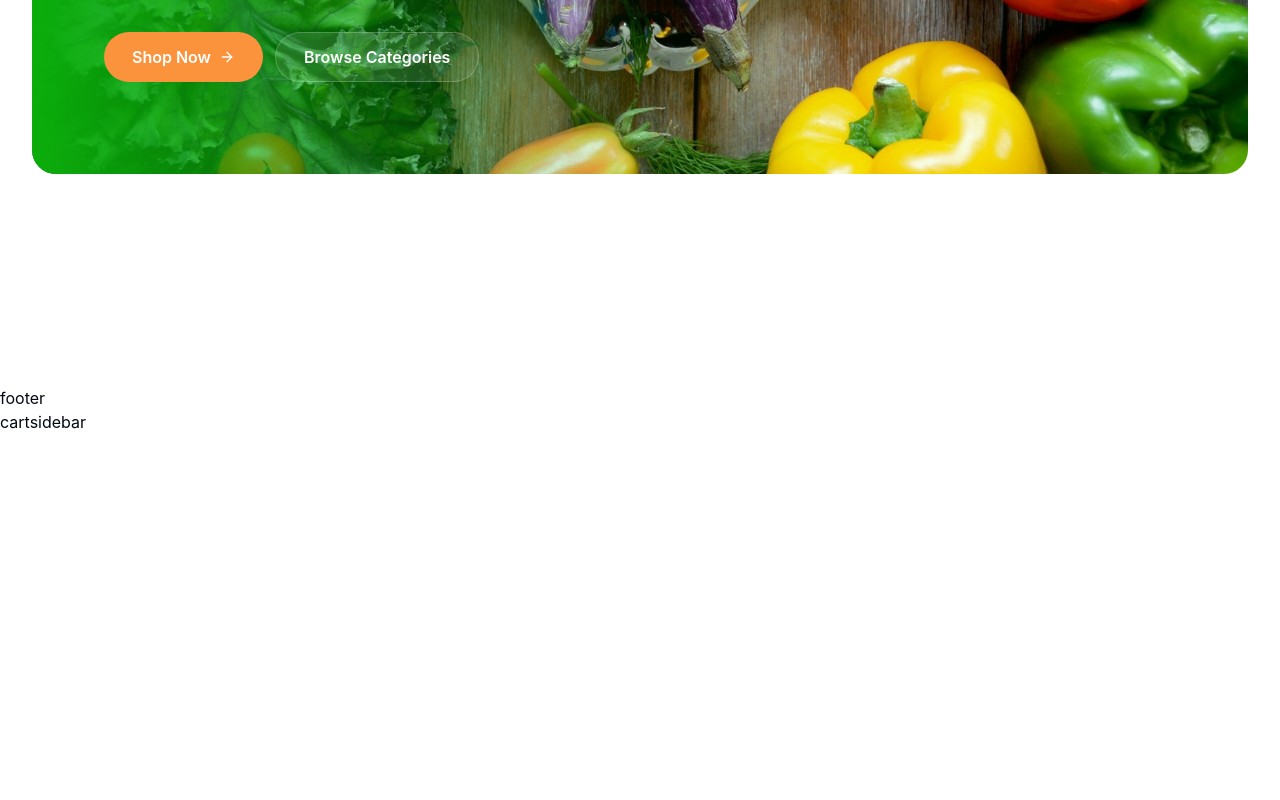
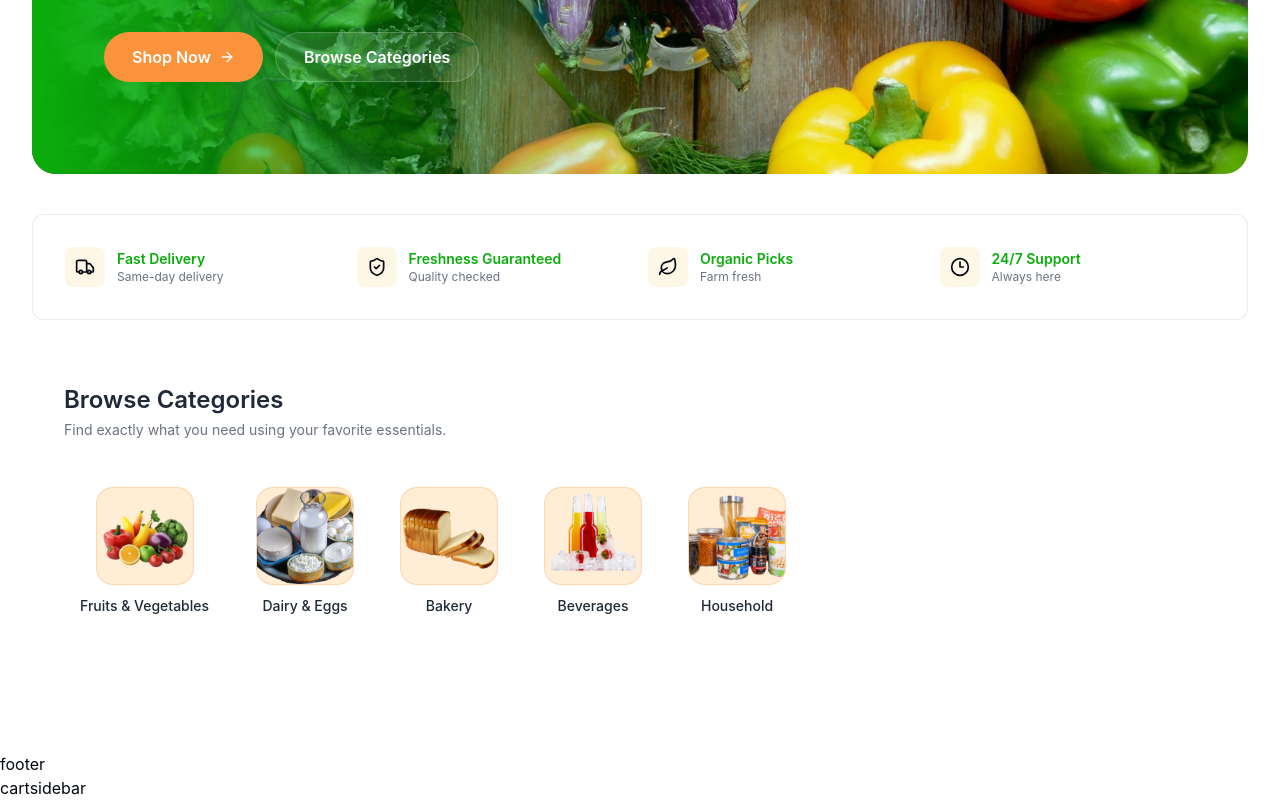
Before and after one commit to Enkhee-iu/Grocery-Delivery, a React (Vite) app in the folder Delivery-Front/: page / in a window 1280 px wide. Shown: the part 515-1315 px from the top of the page. Before the commit the page ends 949 px from the top, so only its background shows below. Built offline with nearby package versions, Linux system fonts and the light colour scheme.

Commit message:
new features

```diff
--- /dev/null
+++ b/Delivery-Front/src/components/Home/Features.tsx
@@ -0,0 +1,32 @@
+  import { Clock3Icon, LeafIcon, ShieldCheckIcon, TruckIcon } from "lucide-react"
+
+const features = [
+  { icon: TruckIcon, title: "Fast Delivery", desc: "Same-day delivery" },
+  { icon: ShieldCheckIcon, title: "Freshness Guaranteed", desc: "Quality checked" },
+  { icon: LeafIcon, title: "Organic Picks", desc: "Farm fresh" },
+  { icon: Clock3Icon, title: "24/7 Support", desc: "Always here" },
+] as const
+
+const Features = () => {
+  return (
+    <section className="rounded-xl border border-app-border/80 bg-white py-5">
+      <div className="mx-auto px-4 sm:px-6 lg:px-8">
+        <div className="grid grid-cols-2 gap-4 md:grid-cols-4">
+          {features.map(({ icon: Icon, title, desc }, i) => (
+            <div key={`${title}-${i}`} className="flex items-center gap-3 py-3">
+              <div className="flex size-10 shrink-0 items-center justify-center rounded-lg bg-app-cream">
+                <Icon className="size-5" />
+              </div>
+              <div>
+                <p className="text-sm font-semibold text-app-green">{title}</p>
+                <p className="text-xs text-app-text-light">{desc}</p>
+              </div>
+            </div>
+          ))}
+        </div>
+      </div>
+    </section>
+  )
+}
+
+export default Features
--- /dev/null
+++ b/Delivery-Front/src/components/Home/HomeCategories.tsx
@@ -0,0 +1,70 @@
+
+
+import fruitsVegetables from "../../assets/fruits_vegetables.png"
+import dairyEggs from "../../assets/dairy_eggs.png"
+import bakery from "../../assets/bakery.png"
+import drinks from "../../assets/drinks.png"
+import pantryStaples from "../../assets/pantry_staples.png"
+
+const categories = [
+  {
+    slug: "fruits-vegetables",
+    name: "Fruits & Vegetables",
+    image: fruitsVegetables,
+  },
+  {
+    slug: "dairy-eggs",
+    name: "Dairy & Eggs",
+    image: dairyEggs,
+  },
+  {
+    slug: "bakery",
+    name: "Bakery",
+    image: bakery,
+  },
+  {
+    slug: "beverages",
+    name: "Beverages",
+    image: drinks,
+  },
+  {
+    slug: "household",
+    name: "Household",
+    image: pantryStaples,
+  },
+] as const
+
+const HomeCategories = () => {
+  return (
+    <section className="py-16">
+      <div className="mx-auto max-w-7xl px-4 sm:px-6 lg:px-8">
+        <div>
+          <h2 className="text-2xl font-semibold text-app">Browse Categories</h2>
+          <p className="mt-1 text-sm text-app-text-light">Find exactly what you need using your favorite essentials.</p>
+        </div>
+
+        <div className="mt-8 flex gap-4 overflow-x-auto pb-2 no-scrollbar">
+          {categories.map((cat) => (
+            <a
+              key={cat.slug}
+              href={`/products?category=${cat.slug}`}
+              onClick={() => window.scrollTo(0, 0)}
+              className="group flex min-w-[120px] flex-col items-center gap-3 p-4"
+            >
+              <div className="flex size-20 items-center justify-center overflow-hidden rounded-2xl bg-orange-100 ring-1 ring-orange-200 transition-all group-hover:ring-2 group-hover:ring-orange-300/75 sm:size-24">
+                <img
+                  src={cat.image}
+                  alt={cat.name}
+                  className="h-full w-full object-cover transition-transform duration-300 group-hover:scale-105"
+                />
+              </div>
+              <span className="text-sm font-medium text-app">{cat.name}</span>
+            </a>
+          ))}
+        </div>
+      </div>
+    </section>
+  )
+}
+
+export default HomeCategories
--- a/Delivery-Front/src/pages/Home.tsx
+++ b/Delivery-Front/src/pages/Home.tsx
@@ -1,4 +1,6 @@
+import Features from "$/components/Home/Features";
 import Hero from "$/components/Home/Hero";
+import HomeCategories from "$/components/Home/HomeCategories";
 
 
 const Home = () => {
@@ -6,6 +8,8 @@ const Home = () => {
         <div className="min-h-screen msx-w-7xl mx-auto px-4 sm:px-6
         lg:px-8 py-12">
              <Hero/>
+             <Features/>
+             <HomeCategories/>
         </div>
     )
 }
--- a/Delivery-Front/tailwind.config.js
+++ b/Delivery-Front/tailwind.config.js
@@ -29,6 +29,7 @@ export default {
 					DEFAULT: "#1f2937",
 					green: "#0aad0a",
 					cream: "#fff7e6",
+					border: "#e5e7eb",
 					"text-light": "#6b7280"
 				},
 				base: {
@@ -97,9 +98,18 @@ export default {
 	},
 	plugins: [
 		plugin(function ({
+			addUtilities,
 			matchUtilities,
 			theme
 		}) {
+			addUtilities({
+				'.flex-center': {
+					display: 'flex',
+					alignItems: 'center',
+					justifyContent: 'center'
+				}
+			})
+
 			matchUtilities(
 				{
 					size: (/** @type {string} */ value) => ({
```
